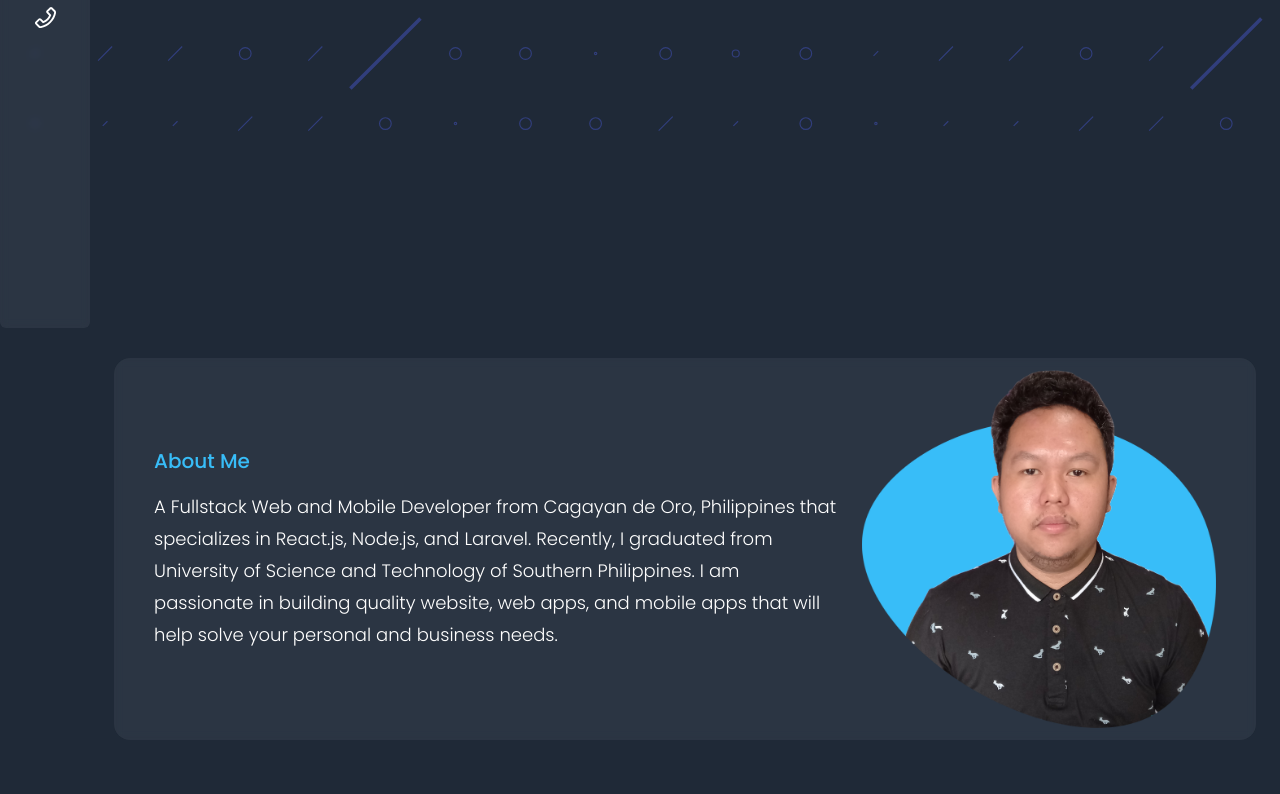
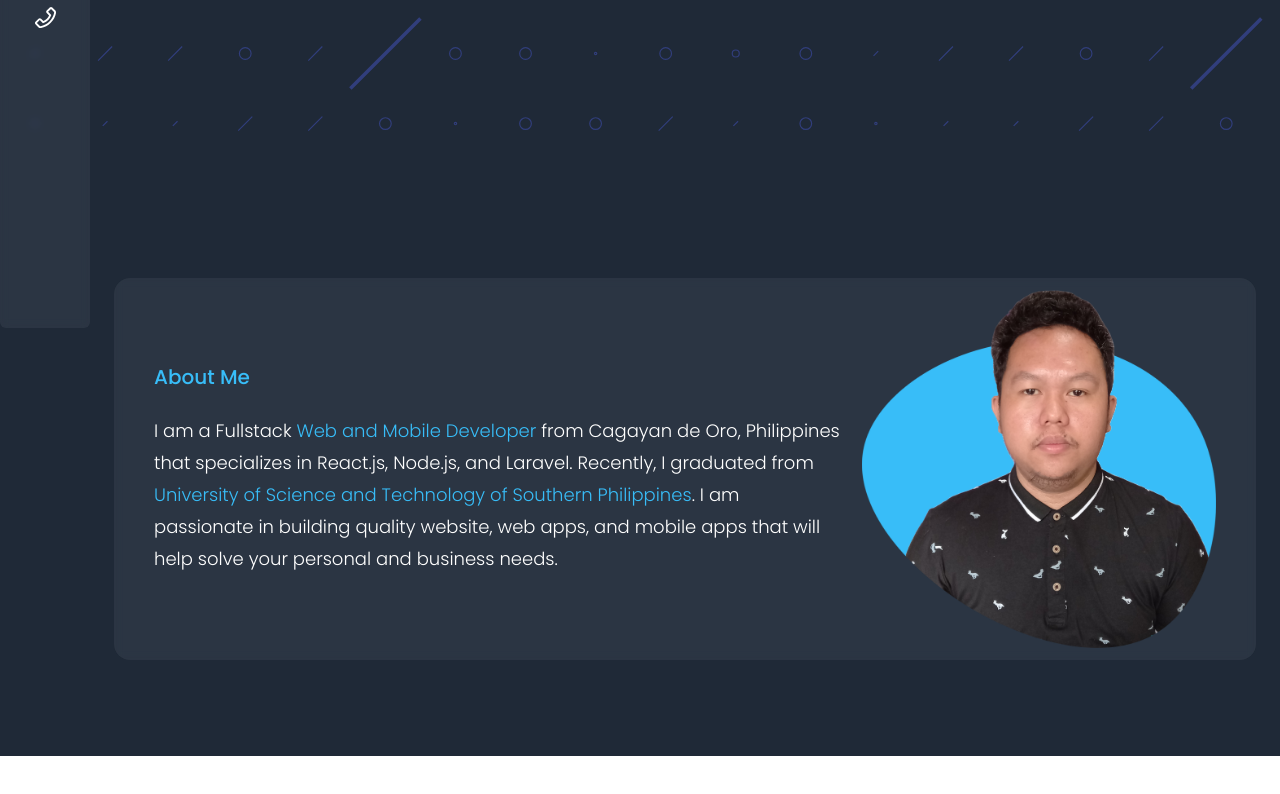
Before and after one commit to kyshr/kyshr.github.io, a React (Vite) app: page / in a window 1280 px wide. Shown: the part 472-1266 px from the top of the page. After the commit the page ends 1228 px from the top, so only its background shows below. Built offline with nearby package versions, Linux system fonts and the light colour scheme.

Commit message:
refactor: changed about me text

```diff
--- a/src/pages/home/home.jsx
+++ b/src/pages/home/home.jsx
@@ -46,20 +46,24 @@ const HomePage = () => {
       <div
         id="about"
         className="about-section text-white lg:pl-[90px] bg-section">
-        <div className="about-container max-w-7xl mx-auto py-28 sm:py-36 md:py-44 px-6">
+        <div className="about-container max-w-7xl mx-auto py-10 sm:py-16 md:py-24 px-6">
           <div className="about-content py-3 px-5 md:px-10 bg-gray-400 bg-clip-padding backdrop-filter backdrop-blur-sm bg-opacity-10 rounded-2xl">
             <div className="about-me flex flex-col-reverse md:flex-row gap-y-5 md:gap-0  justify-between">
-              <div className="md:w-4/6 flex flex-col md:pr-5 gap-y-4 justify-center">
+              <div className="md:w-4/6 flex flex-col md:pr-5 gap-y-6 justify-center">
                 <h1 className="text-xl text-center md:text-start font-medium text-sky-400">
                   About Me
                 </h1>
                 <h2 className="leading-7 lg:leading-8 text-justify md:text-start font-light text-md lg:text-lg">
-                  A Fullstack Web and Mobile Developer from Cagayan de Oro,
-                  Philippines that specializes in React.js, Node.js, and
-                  Laravel. Recently, I graduated from University of Science and
-                  Technology of Southern Philippines. I am passionate in
-                  building quality website, web apps, and mobile apps that will
-                  help solve your personal and business needs.
+                  I am a Fullstack{" "}
+                  <span className="text-sky-400">Web and Mobile Developer</span>{" "}
+                  from Cagayan de Oro, Philippines that specializes in React.js,
+                  Node.js, and Laravel. Recently, I graduated from{" "}
+                  <span className="text-sky-400">
+                    University of Science and Technology of Southern Philippines
+                  </span>
+                  . I am passionate in building quality website, web apps, and
+                  mobile apps that will help solve your personal and business
+                  needs.
                 </h2>
               </div>
               <div className="w-2/3 md:w-2/6 mx-auto flex justify-center md:justify-end">
```
